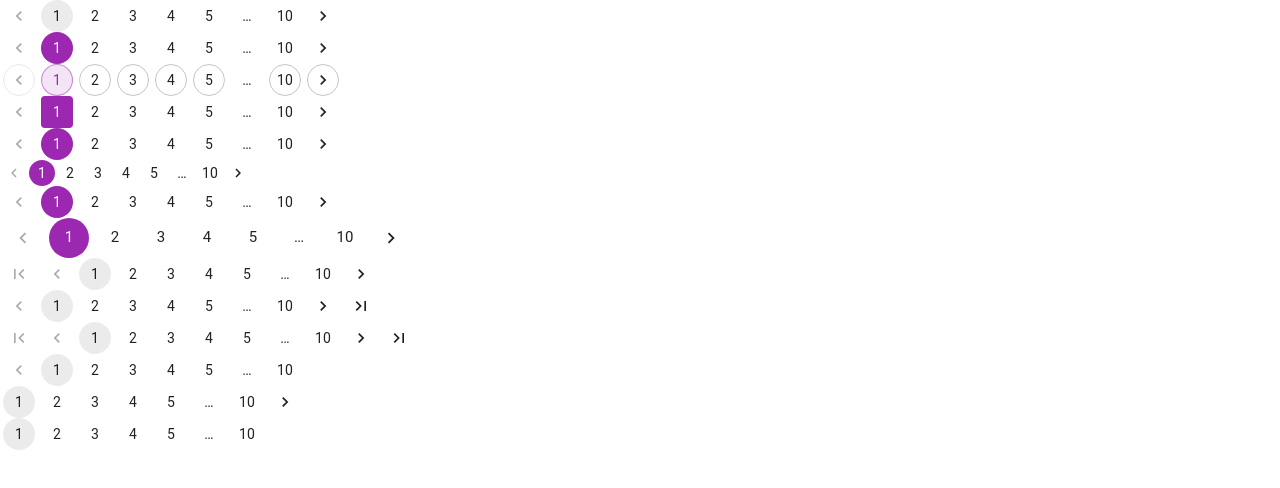
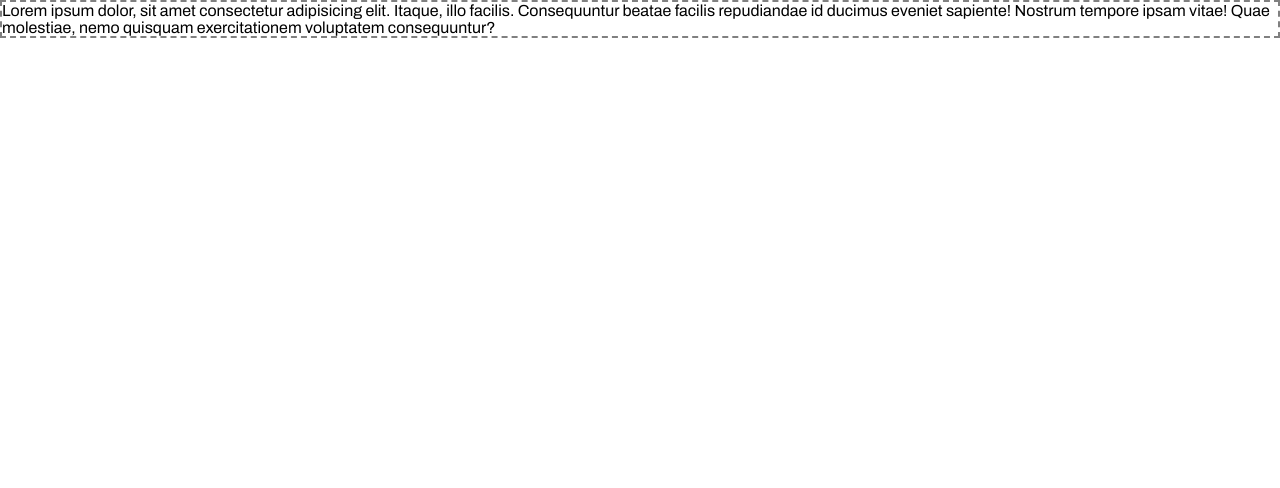
Before and after one commit to Emam-Bokhari/MUI, a React (Vite) app: page / in a window 1280 px wide. Shown: the top 488 px of the page. Built offline with nearby package versions, Linux system fonts and the light colour scheme.

Commit message:
feat(ui): add Box component with dashed border styleing

```diff
--- a/src/App.jsx
+++ b/src/App.jsx
@@ -1,10 +1,10 @@
 import { Fragment } from "react";
-import BasicPaginationComponent from "./components/Navigation/BasicPaginationComponent";
+import BoxComponent from "./components/Layout/BoxComponent";
 
 export default function App() {
   return (
     <Fragment>
-      <BasicPaginationComponent />
+      <BoxComponent />
     </Fragment>
   );
 }
--- /dev/null
+++ b/src/components/Layout/BoxComponent.jsx
@@ -0,0 +1,18 @@
+import { Box } from "@mui/material";
+import { Fragment } from "react";
+
+export default function BoxComponent() {
+  return (
+    <Fragment>
+      <Box
+        component="section"
+        sx={{ border: 2, borderStyle: "dashed", borderColor: "gray" }}
+      >
+        Lorem ipsum dolor, sit amet consectetur adipisicing elit. Itaque, illo
+        facilis. Consequuntur beatae facilis repudiandae id ducimus eveniet
+        sapiente! Nostrum tempore ipsam vitae! Quae molestiae, nemo quisquam
+        exercitationem voluptatem consequuntur?
+      </Box>
+    </Fragment>
+  );
+}
```
